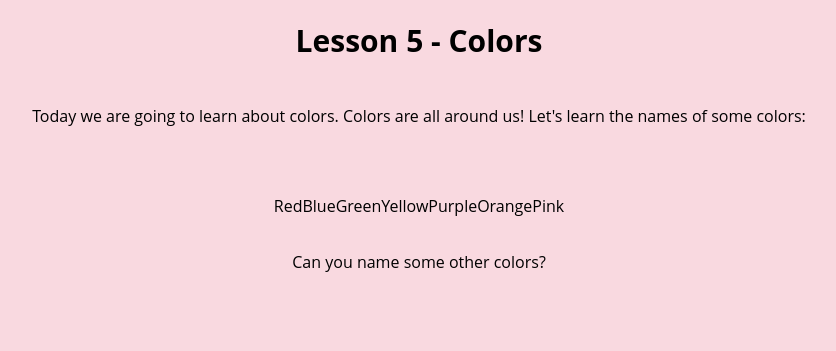
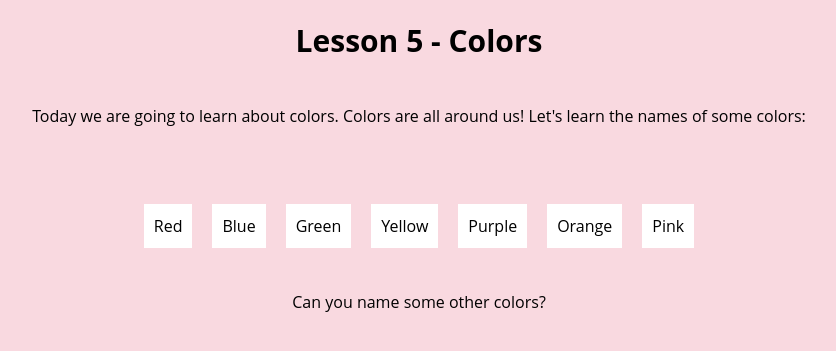
Before and after one commit to varunvinay4u/DASH-PG19CS10-, a PHP site: page /lesson5.html in a window 1280 px wide. Shown: the part 176-527 px from the top of the page, without its empty margins (221-1057 px from the left). Run offline with PHP 8.4, Linux system fonts and the light colour scheme.

Commit message:
Update stylel5.css

```diff
--- a/css/stylel5.css
+++ b/css/stylel5.css
@@ -46,3 +46,7 @@ display: flex;
 justify-content: center;
 align-items: center;
 }
+li {
+margin: 10px;
+padding: 10px;
+background-color: #fff;
```
